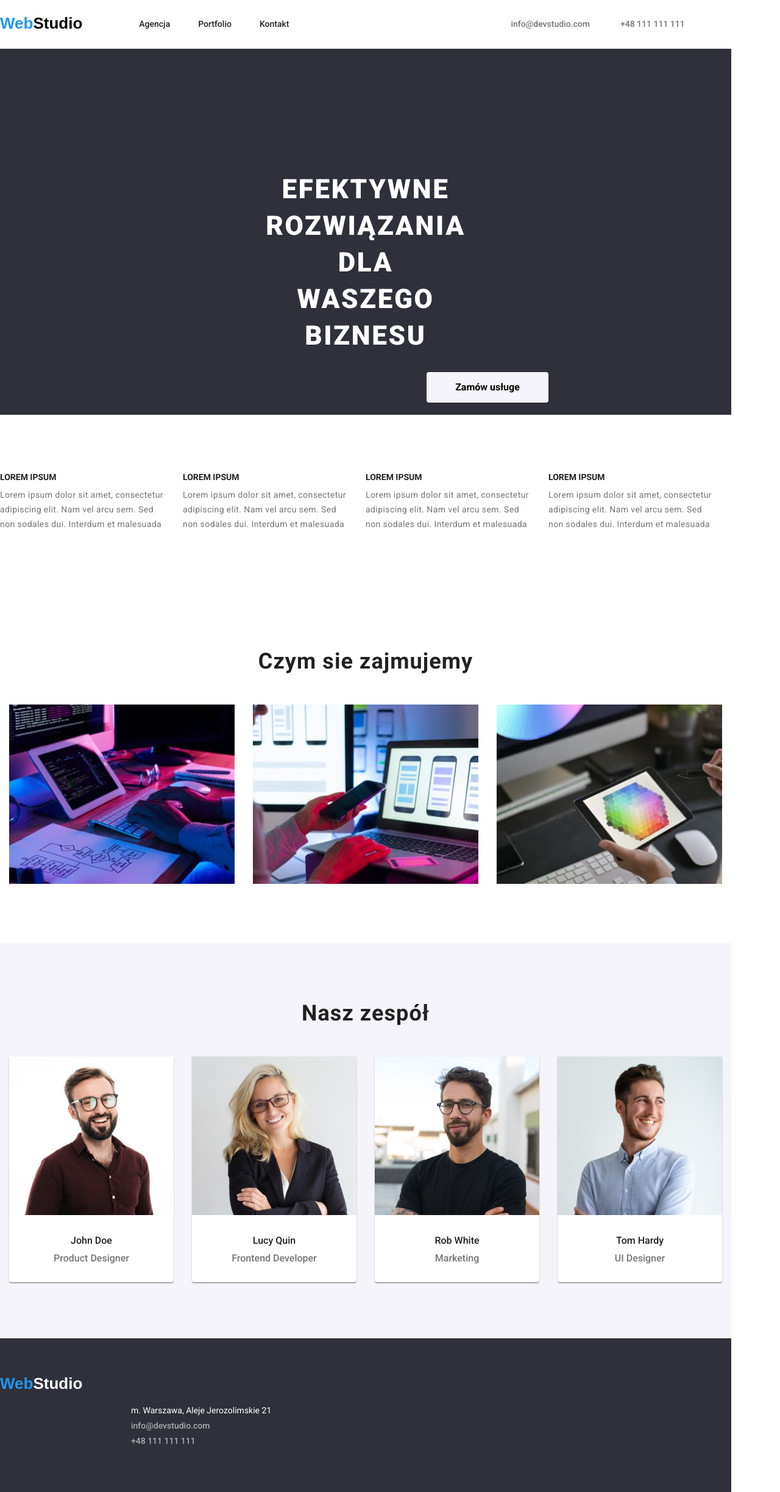
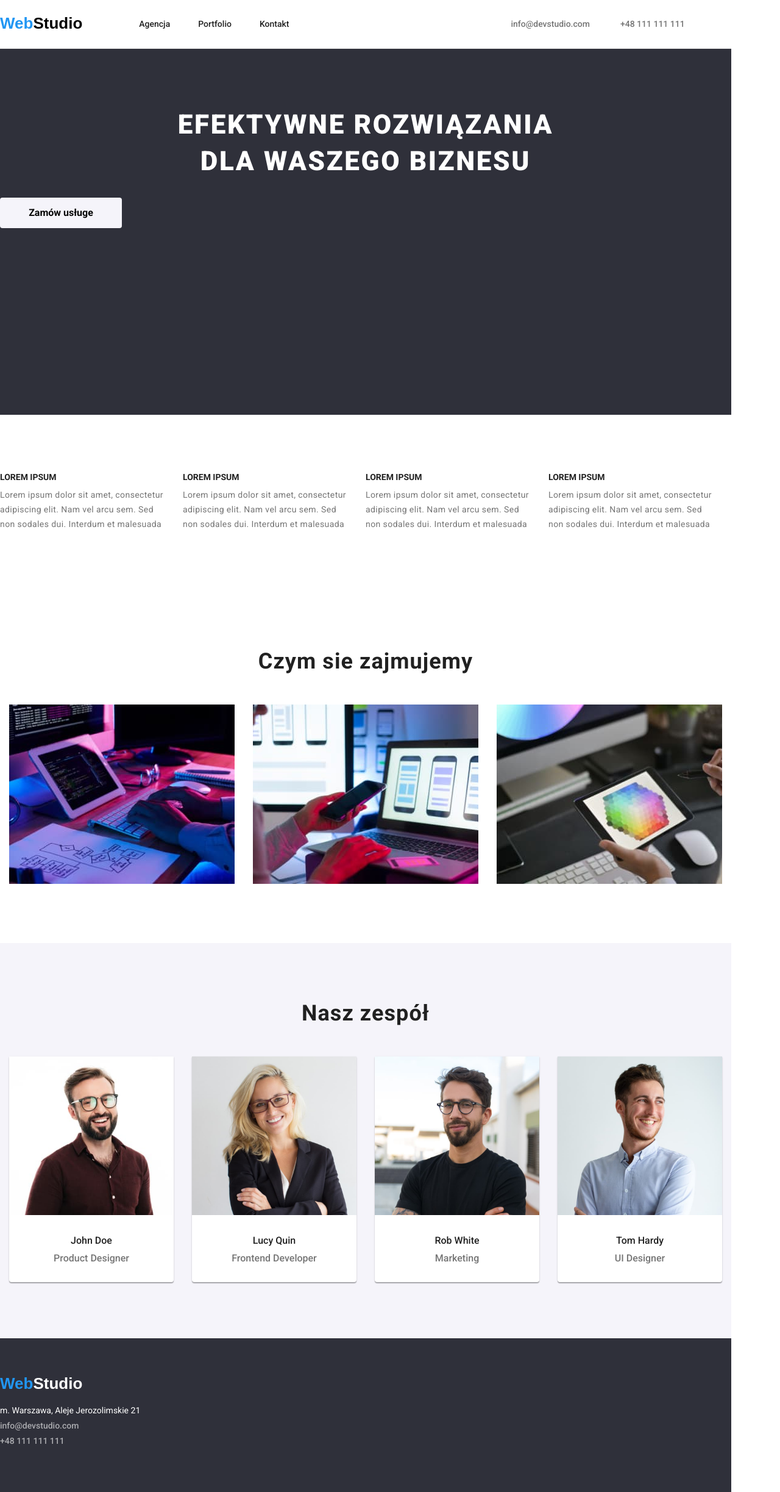
Before and after one commit to MichalZaborowski91/goit-markup-hw-03, a plain HTML site: page index.html in a window 1280 px wide. Shown: the top 2446 px of the page at 61% size. Drawn offline with nearby package versions, Linux system fonts and the light colour scheme.

Commit message:
fixed some problems - created another ones

```diff
--- a/css/styles.css
+++ b/css/styles.css
@@ -33,7 +33,6 @@ body {
   display: flex;
   text-decoration: none;
   justify-content: flex-start;
-  padding-right: 1240px;
   padding-top: 60px;
   margin-bottom: 20px;
 }
@@ -85,7 +84,6 @@ body {
   width: 200px;
   height: 50px;
   border-radius: 4px;
-  margin-left: 700px;
   margin-top: 30px;
   padding: 0 0;
 }
@@ -107,14 +105,13 @@ body {
 .address > p {
   color: var(--headerbackground-color);
   font-style: normal;
-  padding-left: 215px;
   margin-bottom: 9px;
+  margin-top: 0;
 }
 .address > a {
   color: var(--address-color);
   font-style: normal;
   display: block;
-  padding-left: 215px;
   margin-bottom: 9px;
 }
 
@@ -159,7 +156,7 @@ h1 {
   letter-spacing: 0.06em;
   display: flex;
   justify-content: center;
-  padding: 200px 452px 0;
+  align-items: center;
   margin: 0;
 }
 h2 {
--- a/index.html
+++ b/index.html
@@ -50,7 +50,7 @@
       </div>
     </header>
     <main>
-      <section class="interactive-elements-2 background container">
+      <section class="interactive-elements-2 background section container">
         <h1>EFEKTYWNE ROZWIĄZANIA <br />DLA WASZEGO BIZNESU</h1>
         <button type="button" class="main-button">Zamów usługe</button>
       </section>
```
